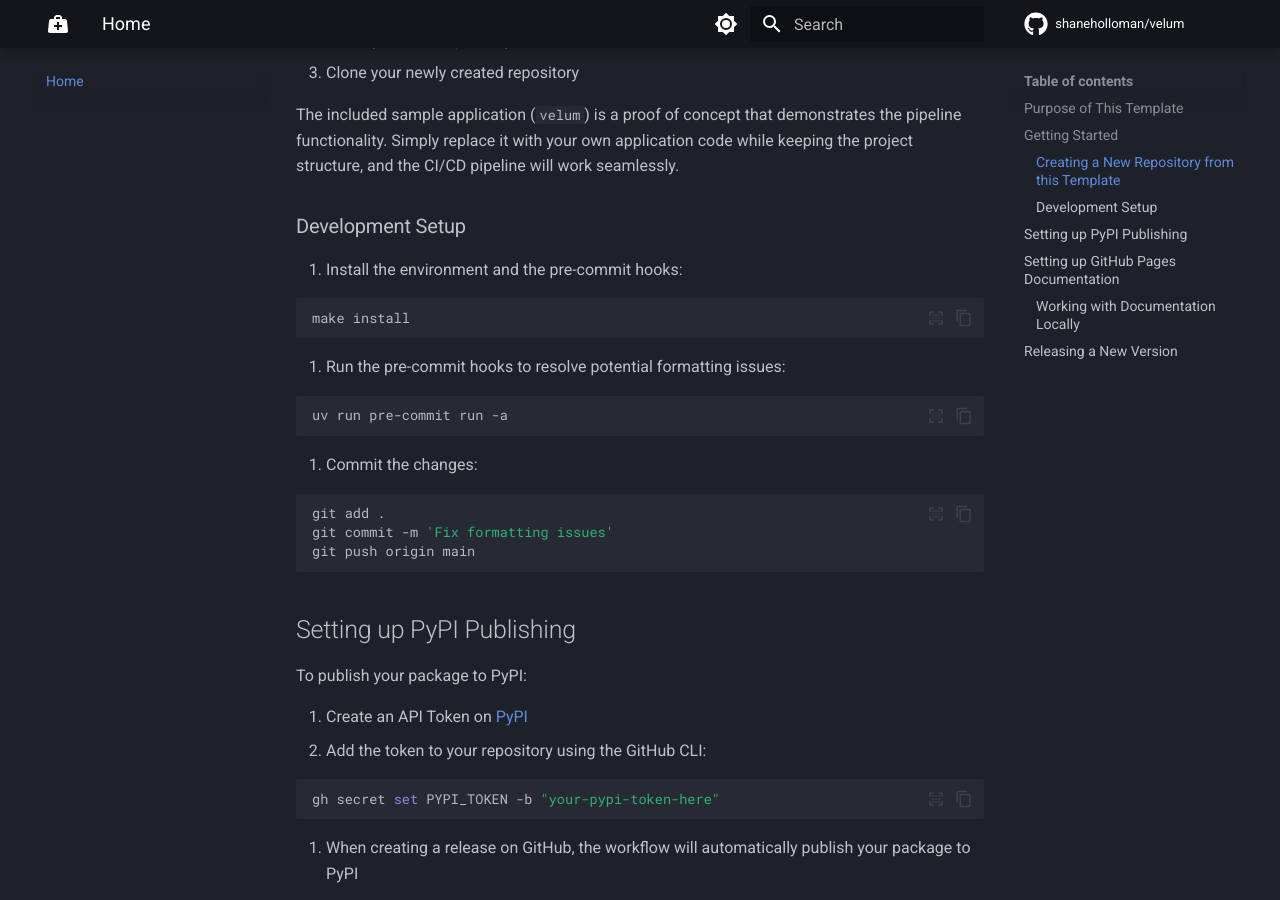
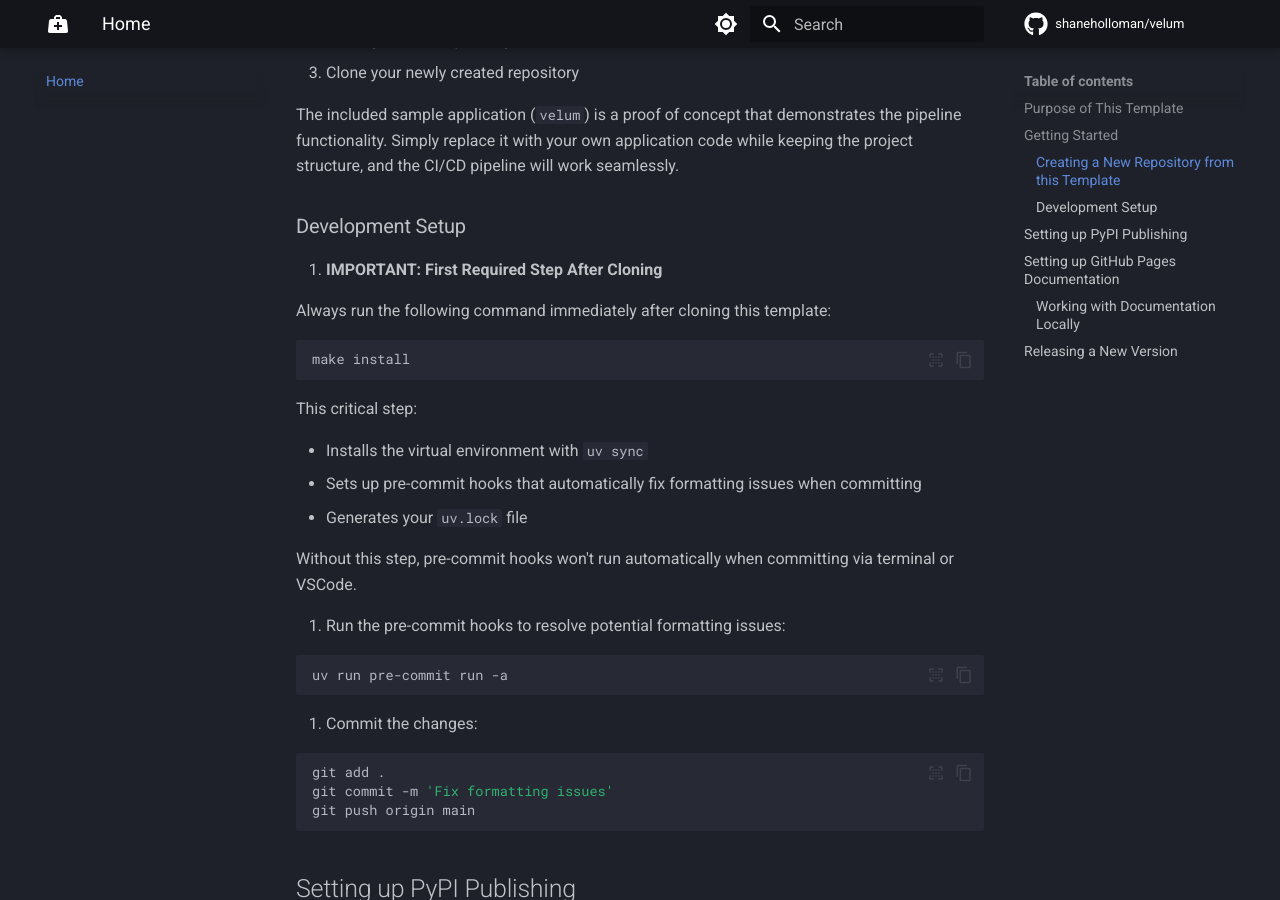
Before and after one commit to shaneholloman/velum, an MkDocs documentation site: the page built from docs/index.md, in a window 1280 px wide and 900 px high, scrolled down 834 px. Built offline with MkDocs 1.6.1 and Material for MkDocs 9.7.7, drawn with Linux system fonts in a browser that asks for light colours; comment, search, counter and statistics services are not loaded.

Commit message:
Update CONTRIBUTING.md and README.md to clarify setup instructions and emphasize the importance of running 'make install' after cloning

````diff
--- a/docs/index.md
+++ b/docs/index.md
@@ -31,11 +31,21 @@ The included sample application (`velum`) is a proof of concept that demonstrate
 
 ### Development Setup
 
-1. Install the environment and the pre-commit hooks:
+1. **IMPORTANT: First Required Step After Cloning**
+
+   Always run the following command immediately after cloning this template:
 
    ```sh
    make install
    ```
+
+   This critical step:
+
+   - Installs the virtual environment with `uv sync`
+   - Sets up pre-commit hooks that automatically fix formatting issues when committing
+   - Generates your `uv.lock` file
+
+   Without this step, pre-commit hooks won't run automatically when committing via terminal or VSCode.
 
 2. Run the pre-commit hooks to resolve potential formatting issues:
 
@@ -86,16 +96,18 @@ You can preview the documentation locally by running:
 uv run mkdocs serve
 ```
 
-This will start a local server at http://127.0.0.1:8000/ where you can preview your documentation as you work on it.
+This will start a local server at <http://127.0.0.1:8000/> where you can preview your documentation as you work on it.
 
 ## Releasing a New Version
 
 - Create an API Token on [PyPI](https://pypi.org/) if you haven't already
 - Add the API Token to your project's secrets with the name `PYPI_TOKEN`
 - Create a new release on GitHub using the GitHub CLI:
+
   ```sh
   gh release create 0.1.0 --title "0.1.0" --generate-notes
   ```
+
   This automatically creates both the release and a tag in one step.
 
 The release workflow will automatically:
````
Also changed, not shown: CONTRIBUTING.md (+21 -21 lines), README.md (+11 -3 lines).
